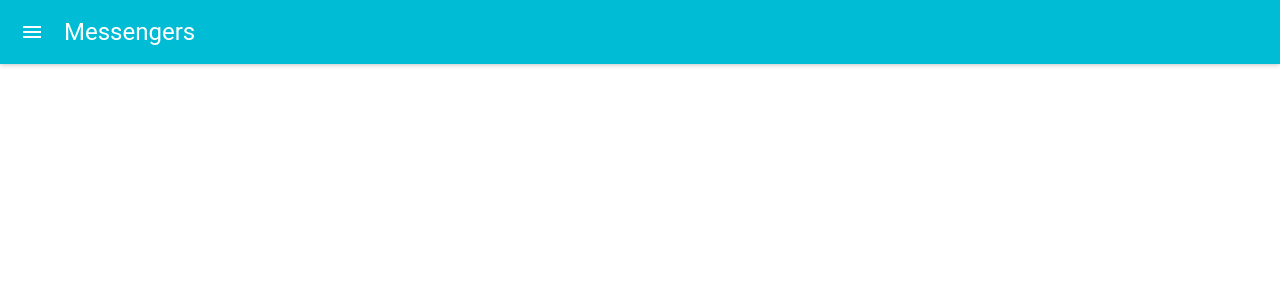
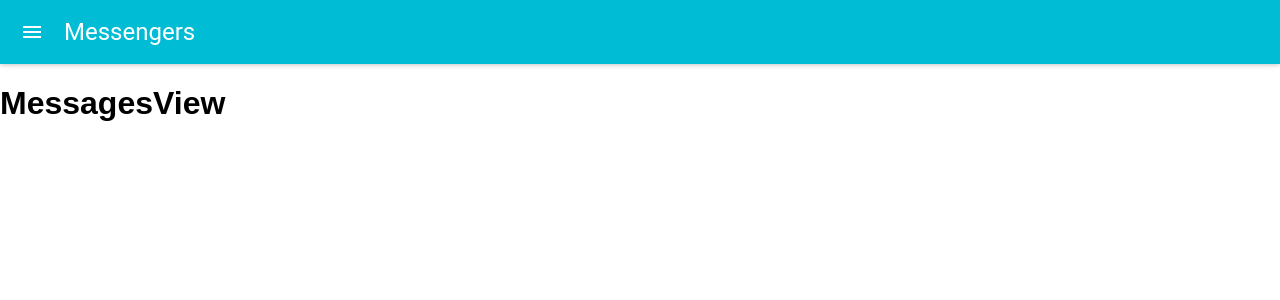
Before and after one commit to infoshareacademy/jfddl5-messengers-app, a React (Create React App) app: page /messages in a window 1280 px wide. Shown: the top 300 px of the page. Built offline with nearby package versions, Linux system fonts and the light colour scheme.

Commit message:
MessagesView added

```diff
--- a/src/App.js
+++ b/src/App.js
@@ -2,15 +2,20 @@ import React from 'react'
 import { BrowserRouter as Router, Route } from 'react-router-dom'
 import AppBar from 'material-ui/AppBar'
 
+import MessagesView from './MessagesView'
 
 class App extends React.Component {
   render() {
     return (
       <div>
         <Router>
-          <AppBar
-            title={'Messengers'}
-          />
+          <div>
+            <AppBar
+              title={'Messengers'}
+            />
+
+            <Route path={'/messages'} component={MessagesView} />
+          </div>
         </Router>
       </div>
     );
--- /dev/null
+++ b/src/MessagesView.js
@@ -0,0 +1,7 @@
+import React from 'react'
+
+const MessagesView = () => (
+    <h1>MessagesView</h1>
+)
+
+export default MessagesView
```
